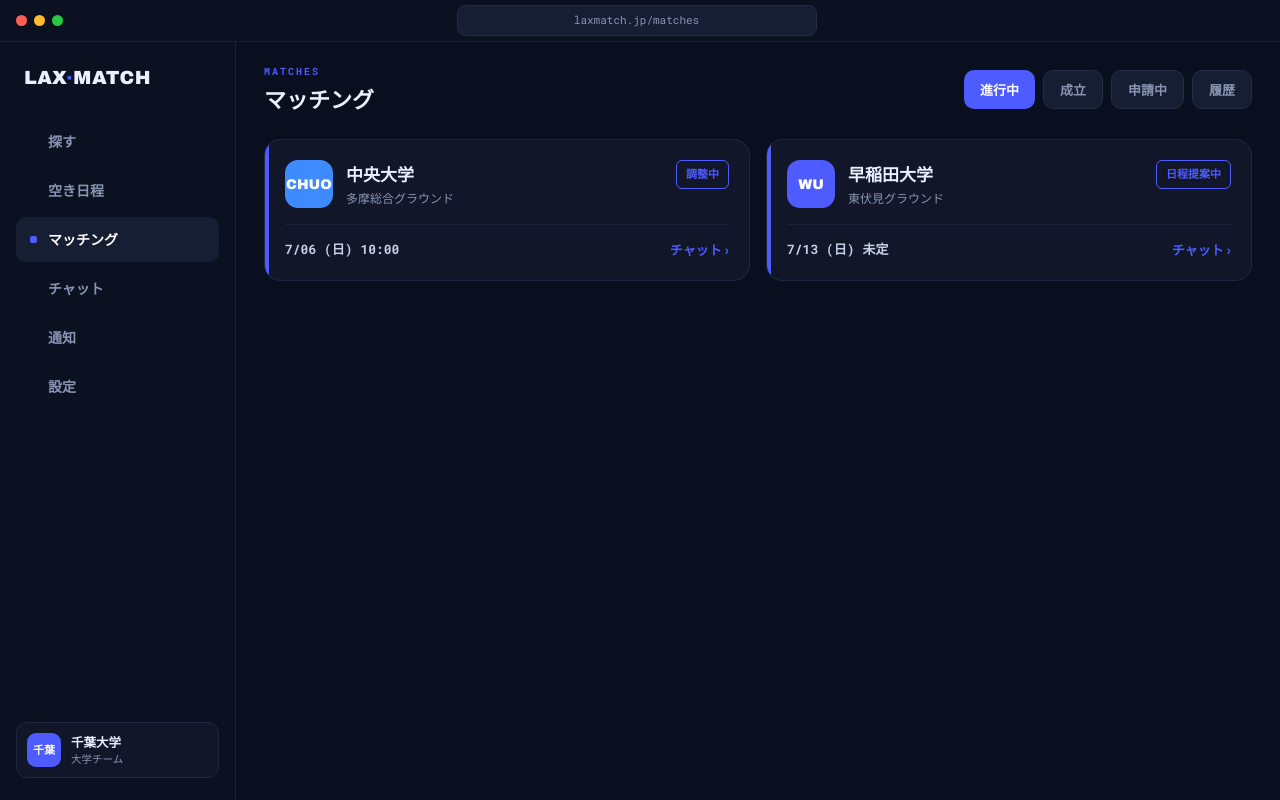
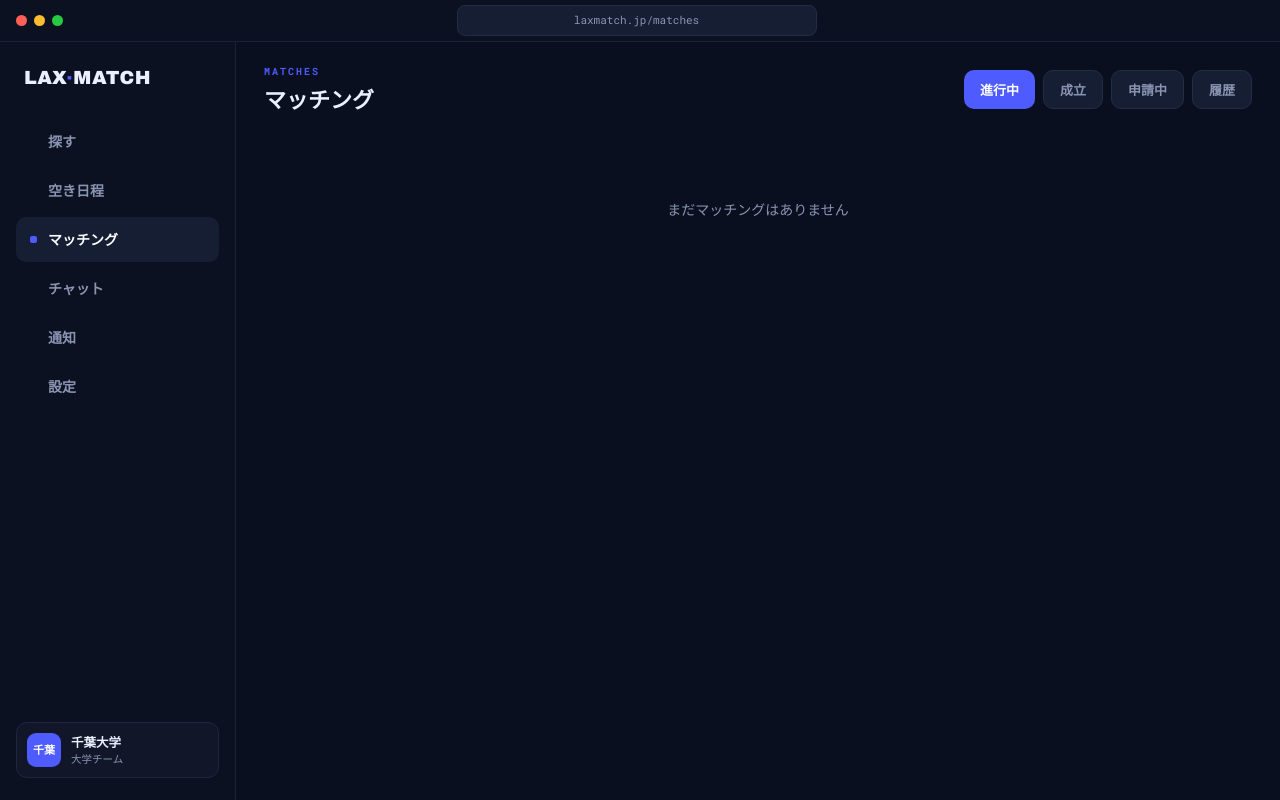
Before and after one commit to shayato1418-web/laxmatch, a Next.js app: page /matches in a window 1280 px wide. Built offline with nearby package versions, Linux system fonts and the light colour scheme.

Commit message:
ダミーデータ削除・管理者ページ追加

```diff
--- a/app/admin/page.tsx
+++ b/app/admin/page.tsx
@@ -2,7 +2,7 @@
 
 import { useEffect, useState, type Dispatch, type SetStateAction } from "react";
 import { useRouter } from "next/navigation";
-import { useAuth } from "@/app/context/AuthContext";
+import { useAuth, ADMIN_EMAILS } from "@/app/context/AuthContext";
 
 // ─── Design tokens ────────────────────────────────────────────────────────────
 const C = {
@@ -834,33 +834,30 @@ export default function AdminPage() {
   const router = useRouter();
   const [section, setSection] = useState<SectionId>("dashboard");
   const [users, setUsers] = useState<AdminUser[]>([]);
-  const [matches, setMatches] = useState<Match[]>(SAMPLE_MATCHES);
-  const [chatRooms, setChatRooms] = useState<ChatRoom[]>(SAMPLE_CHATS);
-  const [notifications, setNotifications] = useState<Notification[]>(INIT_NOTIFICATIONS);
-  const [reports, setReports] = useState<Report[]>(INIT_REPORTS);
+  const [matches, setMatches] = useState<Match[]>([]);
+  const [chatRooms, setChatRooms] = useState<ChatRoom[]>([]);
+  const [notifications, setNotifications] = useState<Notification[]>([]);
+  const [reports, setReports] = useState<Report[]>([]);
+
+  const isAdmin = (ADMIN_EMAILS as readonly string[]).includes(user?.email || "") || user?.role === "manager";
 
   useEffect(() => {
-    if (!isLoading && user?.role !== "manager") router.replace("/login");
-  }, [user, isLoading, router]);
+    if (!isLoading && !isAdmin) router.replace("/");
+  }, [user, isLoading, isAdmin, router]);
 
-  // Merge localStorage users with sample data
   useEffect(() => {
     const stored = JSON.parse(localStorage.getItem("users") || "[]") as Array<{
       id: string; email: string; password: string; name: string; role: UserRole;
     }>;
-    if (stored.length > 0) {
-      setUsers(
-        stored.map((u) => ({
-          id: u.id, name: u.name, email: u.email, password: u.password, role: u.role,
-          area: "未設定", registeredAt: "2026/06/01", lastLogin: "—", status: "active" as UserStatus, flagged: false,
-        }))
-      );
-    } else {
-      setUsers(SAMPLE_USERS);
-    }
+    setUsers(
+      stored.map((u) => ({
+        id: u.id, name: u.name, email: u.email, password: u.password, role: u.role,
+        area: "未設定", registeredAt: new Date().toLocaleDateString("ja-JP"), lastLogin: "—", status: "active" as UserStatus, flagged: false,
+      }))
+    );
   }, []);
 
-  if (isLoading || !user || user.role !== "manager") {
+  if (isLoading || !user || !isAdmin) {
     return (
       <div style={{ height: "100vh", background: C.bg, display: "flex", alignItems: "center", justifyContent: "center", color: C.muted, fontFamily: "'Roboto Mono', monospace", fontSize: 13 }}>
         読み込み中...
@@ -928,7 +925,7 @@ export default function AdminPage() {
           <div style={{ marginTop: "auto" }}>
             <div style={{ padding: "10px 12px", background: "#111728", borderRadius: 10, border: `1px solid #1F2740`, marginBottom: 10 }}>
               <div style={{ fontSize: 12.5, fontWeight: 800 }}>管理者</div>
-              <div style={{ fontSize: 10.5, color: C.muted, marginTop: 2, fontFamily: "'Roboto Mono', monospace" }}>admin</div>
+              <div style={{ fontSize: 10, color: C.muted, marginTop: 2, fontFamily: "'Roboto Mono', monospace", overflow: "hidden", textOverflow: "ellipsis", whiteSpace: "nowrap" }}>{user.email}</div>
             </div>
             <button
               onClick={() => { logout(); router.push("/login"); }}
--- a/app/context/AuthContext.tsx
+++ b/app/context/AuthContext.tsx
@@ -3,6 +3,8 @@
 import React, { createContext, useContext, useState, useEffect } from 'react';
 
 export type UserRole = 'university' | 'individual' | 'manager';
+
+export const ADMIN_EMAILS = ["s.hayato1418@gmail.com", "laxmatch14@gmail.com"] as const;
 
 export interface User {
   id: string;
@@ -79,11 +81,12 @@ export function AuthProvider({ children }: { children: React.ReactNode }) {
         throw new Error('メールアドレスまたはパスワードが正しくありません');
       }
 
+      const isAdminEmail = (ADMIN_EMAILS as readonly string[]).includes(foundUser.email);
       const userData: User = {
         id: foundUser.id,
         email: foundUser.email,
         name: foundUser.name,
-        role: foundUser.role,
+        role: isAdminEmail ? "manager" : foundUser.role,
         createdAt: new Date().toISOString(),
       };
 
--- a/app/matches/page.tsx
+++ b/app/matches/page.tsx
@@ -32,13 +32,7 @@ type Match = {
   cta: string;
 };
 
-const ALL_MATCHES: Match[] = [
-  { uni: "中央大学",     en: "CHUO", hue: "#3D8BFF", venue: "多摩総合グラウンド", date: "7/06 (日) 10:00", status: "調整中",   statusColor: "#4D5BFF", borderColor: "#4D5BFF", group: "進行中", cta: "チャット" },
-  { uni: "早稲田大学",   en: "WU",   hue: "#4D5BFF", venue: "東伏見グラウンド",   date: "7/13 (日) 未定", status: "日程提案中", statusColor: "#4D5BFF", borderColor: "#4D5BFF", group: "進行中", cta: "チャット" },
-  { uni: "慶應義塾大学", en: "KEIO", hue: "#4D5BFF", venue: "日吉グラウンド",     date: "6/29 (日) 13:00",status: "成立",     statusColor: "#25D07D", borderColor: "#25D07D", group: "成立",   cta: "チャット" },
-  { uni: "明治大学",     en: "MEIJI",hue: "#6E5BFF", venue: "会場調整中",         date: "申請日 6/20",   status: "申請中",   statusColor: "#FFB23E", borderColor: "#FFB23E", group: "申請中", cta: "取消" },
-  { uni: "法政大学",     en: "HOSEI",hue: "#3FB6FF", venue: "多摩総合グラウンド", date: "6/22 (日) 終了", status: "終了",     statusColor: "#6A748F", borderColor: "#6A748F", group: "履歴",   cta: "詳細" },
-];
+const ALL_MATCHES: Match[] = [];
 
 const TABS: MatchGroup[] = ["進行中", "成立", "申請中", "履歴"];
 
@@ -93,8 +87,8 @@ export default function MatchesPage() {
           {/* Match cards */}
           <div style={{ flex: 1, overflowY: "auto", padding: "8px 28px 24px" }}>
             {matches.length === 0 ? (
-              <div style={{ textAlign: "center", padding: "60px 0", color: C.muted }}>
-                該当するマッチングはありません
+              <div style={{ textAlign: "center", padding: "60px 0", color: C.muted, fontSize: 14 }}>
+                まだマッチングはありません
               </div>
             ) : (
               <div style={{ display: "grid", gridTemplateColumns: "repeat(2,1fr)", gap: 16 }}>
```
